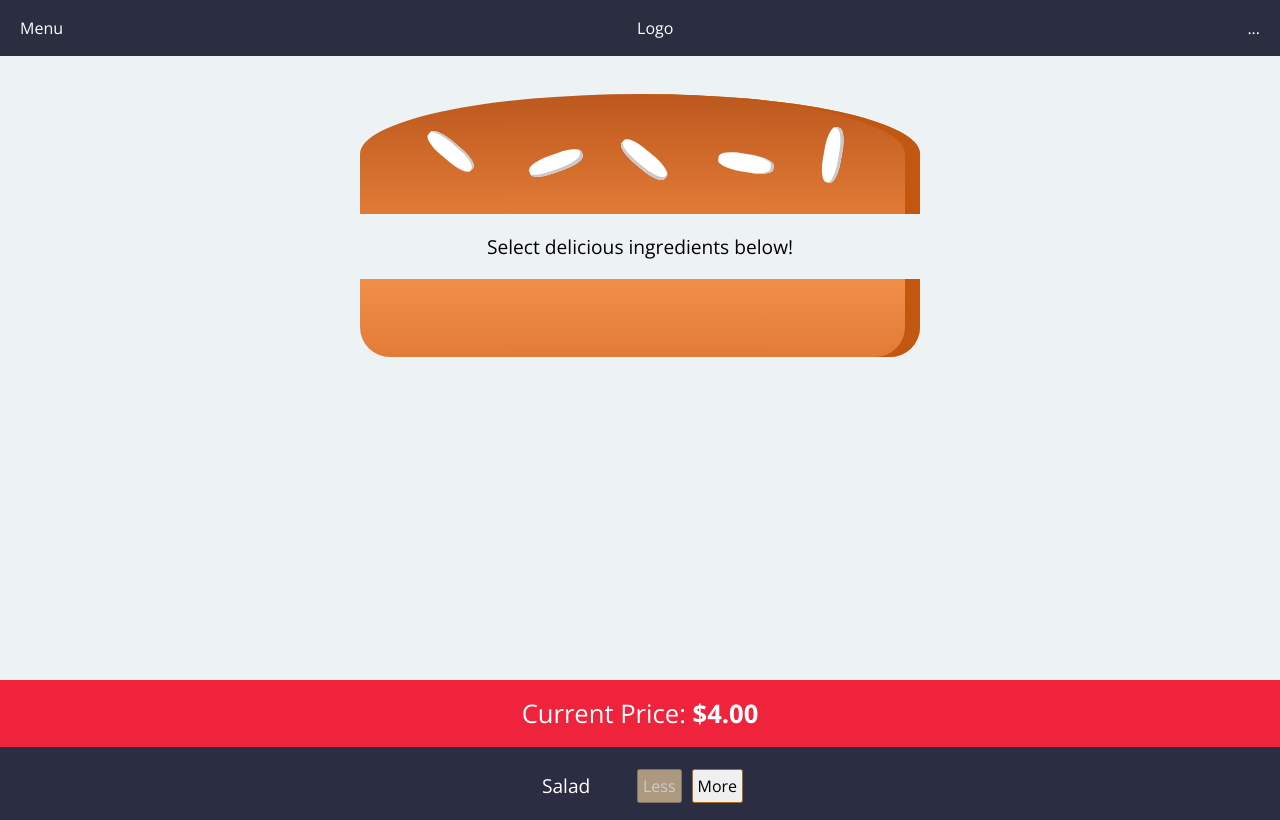
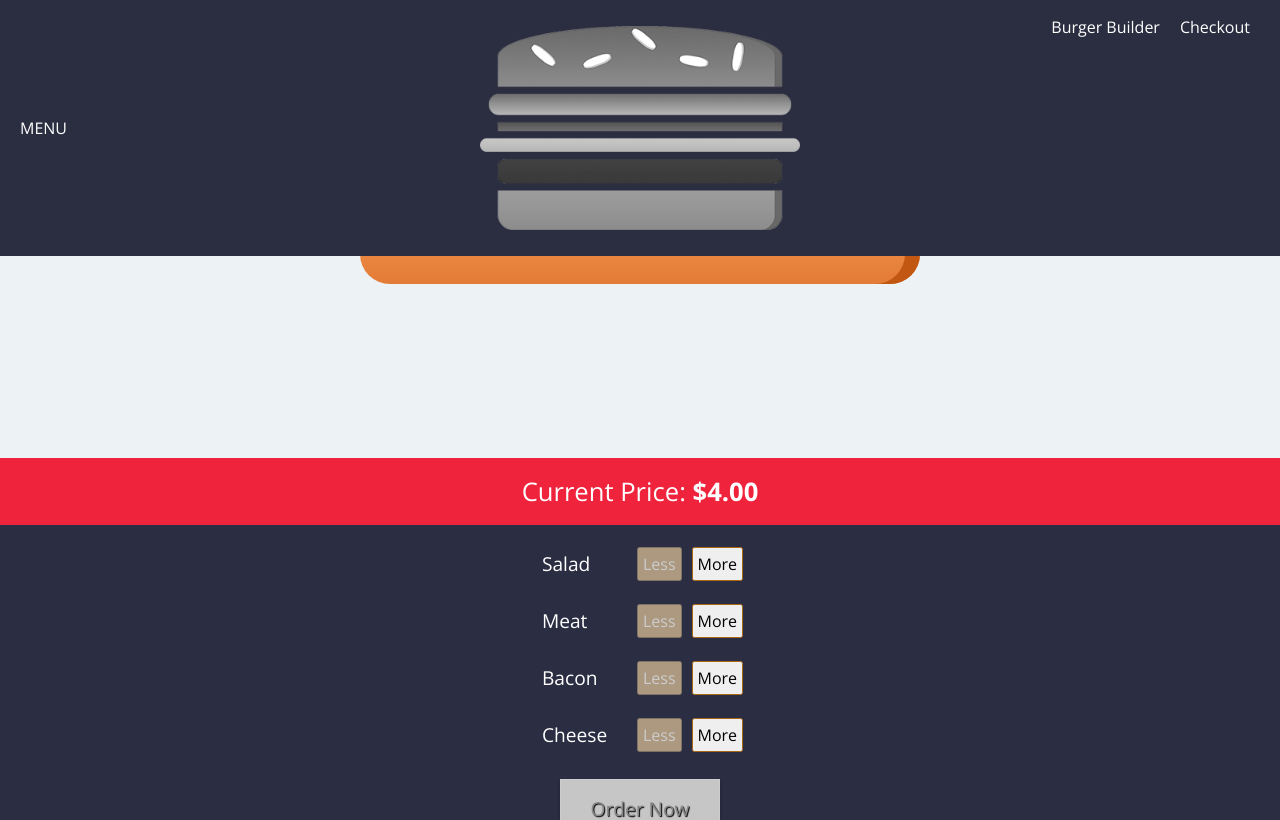
Before and after one commit to MatheoDodi/burgatory-burger-app, a React (Create React App) app: page / in a window 1280 px wide. Shown: the top 820 px of the page. Built offline with nearby package versions, Linux system fonts and the light colour scheme.

Commit message:
added additional styling on Header component

```diff
--- a/src/components/Layout/Layout.js
+++ b/src/components/Layout/Layout.js
@@ -7,6 +7,7 @@ const Content = styled.main`
     margin-top: 3rem;
     margin-bottom: 0;
     padding-top: 2rem;
+    height: 100vh;
     background-color: #EDF2F4;
     display: flex;
     flex-direction: column;
--- /dev/null
+++ b/src/components/Logo/Logo.js
@@ -0,0 +1,9 @@
+import React from 'react';
+import burgerLogo from '../../assets/images/burger-logo.png';
+
+
+const logo = (props) => (
+    <img style={{height: '80%', filter: 'grayscale(100%)', margin: 'auto'}} src={burgerLogo} alt="Burgatory Logo"/>
+);
+
+export default logo;
--- /dev/null
+++ b/src/components/Navigation/NavigationItems/NavigationItems.js
@@ -0,0 +1,45 @@
+import React from 'react';
+import styled from 'styled-components';
+
+const NavigationList = styled.ul`
+    margin: 0;
+    padding: 0;
+    list-style: none;
+    display: flex;
+    justify-content: flex-end;
+    height: 100%;
+`
+
+const ListItem = styled.li`
+    margin: 0;
+    box-sizing: border-box;
+    height: 100%;
+    align-items: center;
+    & > a {
+        color: white;
+        text-decoration: none;
+        height: 100%;
+        padding: 16px 10px;
+        border-bottom: 4px solid transparent;
+        box-sizing: border-box;
+        display: block;
+        transition: all 0.2s
+    }
+    & > a:active, a:hover {
+        background-color: #8f5C2C;
+        border-bottom: 4px solid #DC3C44;
+        cursor: pointer;
+
+    }
+`
+
+const navigationItems = (props) => {
+  return (
+    <NavigationList>
+        <ListItem><a>Burger Builder</a></ListItem>
+        <ListItem><a>Checkout</a></ListItem>
+    </NavigationList>
+  )
+}
+
+export default navigationItems;
--- a/src/components/Navigation/Toolbar/Toolbar.js
+++ b/src/components/Navigation/Toolbar/Toolbar.js
@@ -1,15 +1,17 @@
 import React from 'react';
 import styled from 'styled-components';
+import Logo from '../../Logo/Logo';
+import NavigationItems from '../NavigationItems/NavigationItems';
 
 const Header = styled.header`
-    height: 56px;
+    height: auto;
     width: 100%;
     position: fixed;
     top: 0;
     left: 0;
     background-color: #2B2D40;
-    display: flex;
-    justify-content: space-between;
+    display: grid;
+    grid-template-columns: repeat(3, 1fr);
     align-items: center;
     padding: 0 20px;
     box-sizing: border-box;
@@ -21,11 +23,9 @@ const Header = styled.header`
 
 const toolbar = (props) => (
     <Header>
-        <div>Menu</div>
-        <div>Logo</div>
-        <nav>
-            ...
-        </nav>
+        <div>MENU</div>
+        <Logo />
+        <NavigationItems />
     </Header>
 );
 
```
Also changed, not shown: src/assets/images/burger-logo.png (added).
